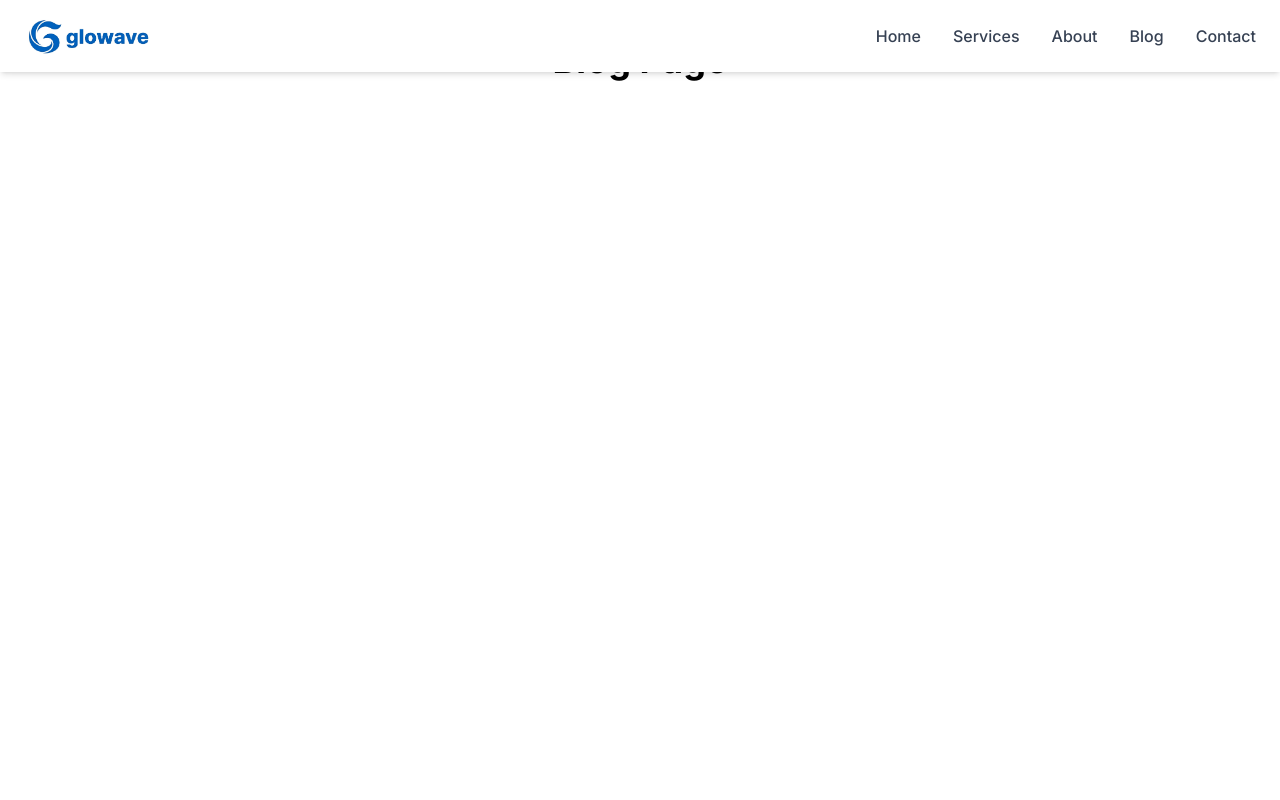
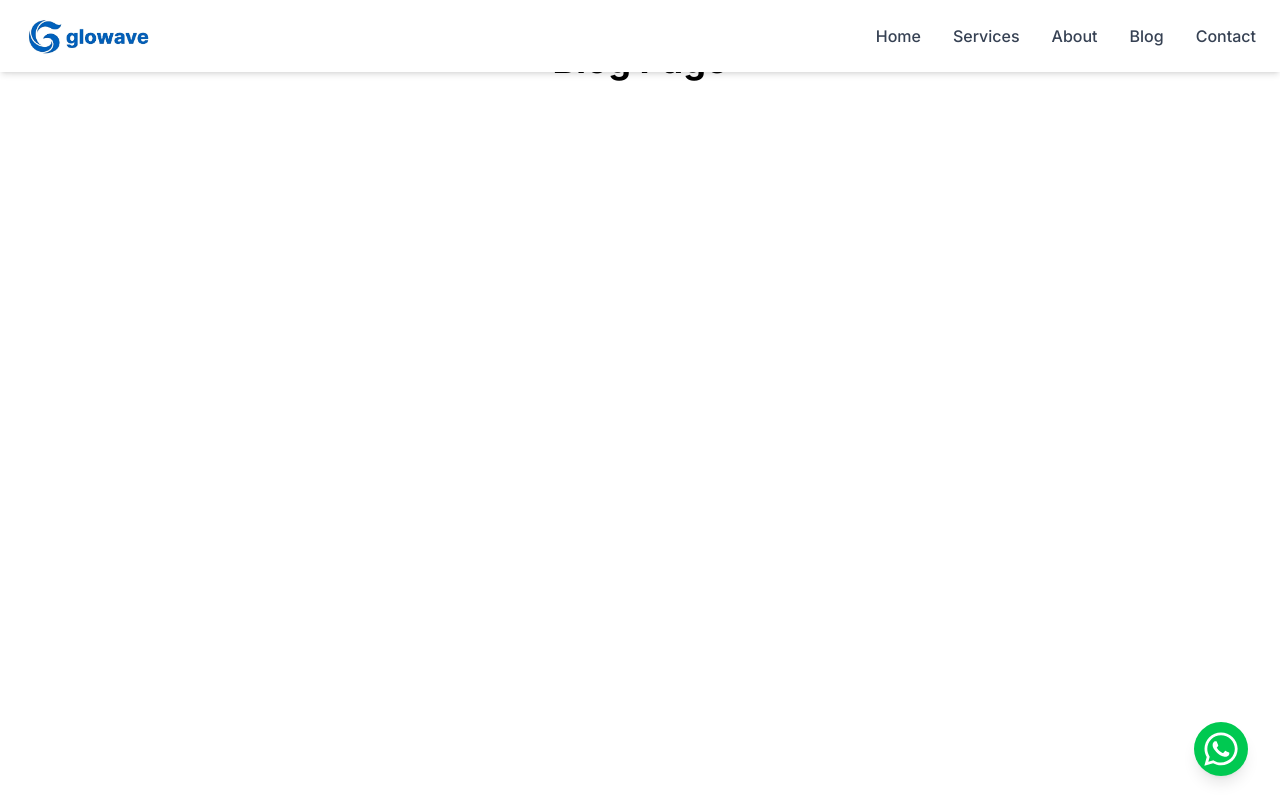
Before and after one commit to Hlamong55/Glowave-Website, a React (Vite) app: page /blog in a window 1280 px wide. Built offline with nearby package versions, Linux system fonts and the light colour scheme; the HTML template or start-up script is replaced by a standard one.

Commit message:
implement floating scroll up & whatsapp button

```diff
--- a/src/App.jsx
+++ b/src/App.jsx
@@ -1,4 +1,6 @@
 import Navbar from "./components/layout/Navbar"
+import ScrollTopBtn from "./components/layout/ScrollTopBtn"
+import WhatsAppButton from "./components/layout/WhatsAppBtn"
 import AppRoutes from "./routes/AppRoutes"
 
 function App() {
@@ -6,6 +8,8 @@ function App() {
     <>
     <Navbar></Navbar>
     <AppRoutes></AppRoutes>
+    <ScrollTopBtn></ScrollTopBtn>
+    <WhatsAppButton></WhatsAppButton>
     </>
   )
 }
--- /dev/null
+++ b/src/components/layout/ScrollTopBtn.jsx
@@ -0,0 +1,47 @@
+import { useEffect, useState } from "react"
+import { ImArrowUp } from "react-icons/im"
+
+
+function ScrollTopBtn() {
+
+  const [visible, setVisible] = useState(false)
+
+  useEffect(() => {
+
+    const toggleVisibility = () => {
+      if (window.scrollY > 300) {
+        setVisible(true)
+      } else {
+        setVisible(false)
+      }
+    }
+
+    window.addEventListener("scroll", toggleVisibility)
+
+    return () => window.removeEventListener("scroll", toggleVisibility)
+
+  }, [])
+
+  const scrollToTop = () => {
+    window.scrollTo({
+      top: 0,
+      behavior: "smooth"
+    })
+  }
+
+  return (
+    visible && (
+      <button
+        onClick={scrollToTop}
+        className="fixed bottom-22 right-8 z-50
+        bg-blue-600 text-white text-xl font-extrabold p-4.5 rounded-full
+        shadow-lg hover:shadow-xl hover:scale-110
+        transition duration-300"
+      >
+        <ImArrowUp />
+      </button>
+    )
+  )
+}
+
+export default ScrollTopBtn
--- /dev/null
+++ b/src/components/layout/WhatsAppBtn.jsx
@@ -0,0 +1,26 @@
+import { FaWhatsapp } from "react-icons/fa"
+
+function WhatsAppButton() {
+
+  const phoneNumber = "+8801955506016"
+
+  const message = "Hello! I would like to know more about your services."
+
+  const whatsappLink = `https://wa.me/${phoneNumber}?text=${encodeURIComponent(message)}`
+
+  return (
+    <a
+      href={whatsappLink}
+      target="_blank"
+      rel="noopener noreferrer"
+      className="fixed bottom-6 right-8 z-50
+      bg-green-500 text-white p-2 rounded-full
+      shadow-lg hover:shadow-xl hover:scale-110
+      transition duration-300"
+    >
+      <FaWhatsapp size={38} />
+    </a>
+  )
+}
+
+export default WhatsAppButton
```
